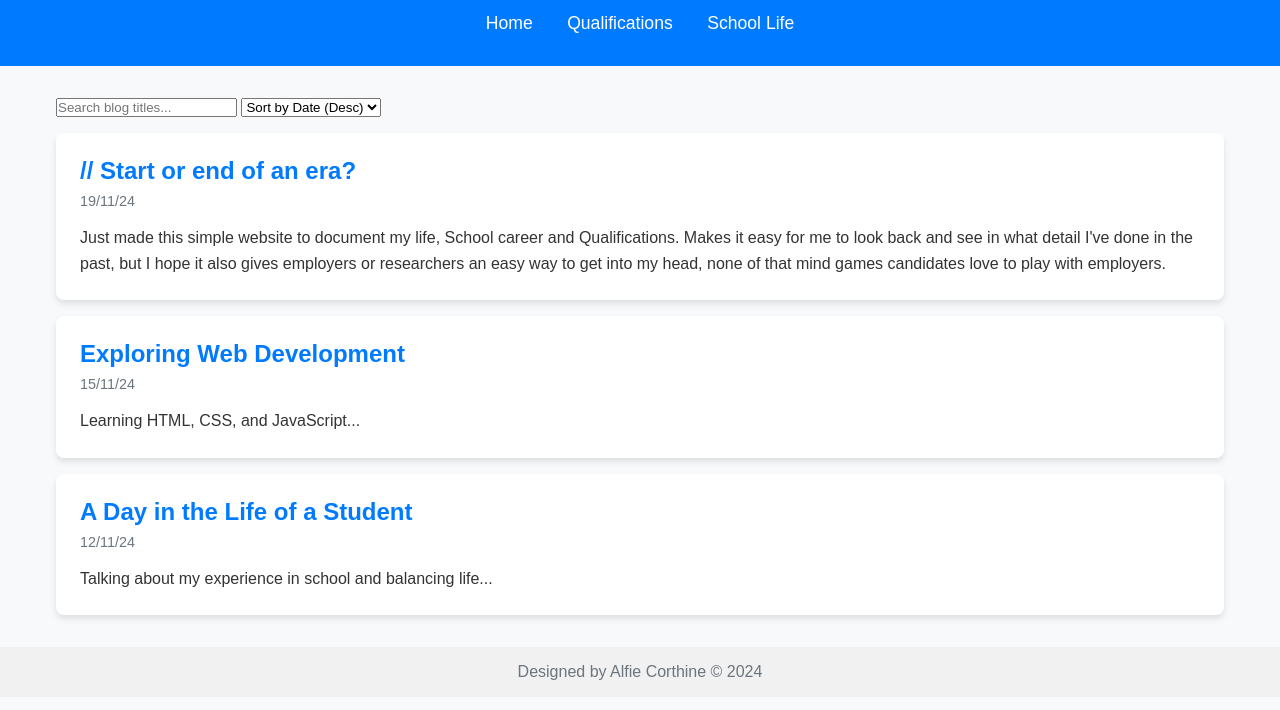
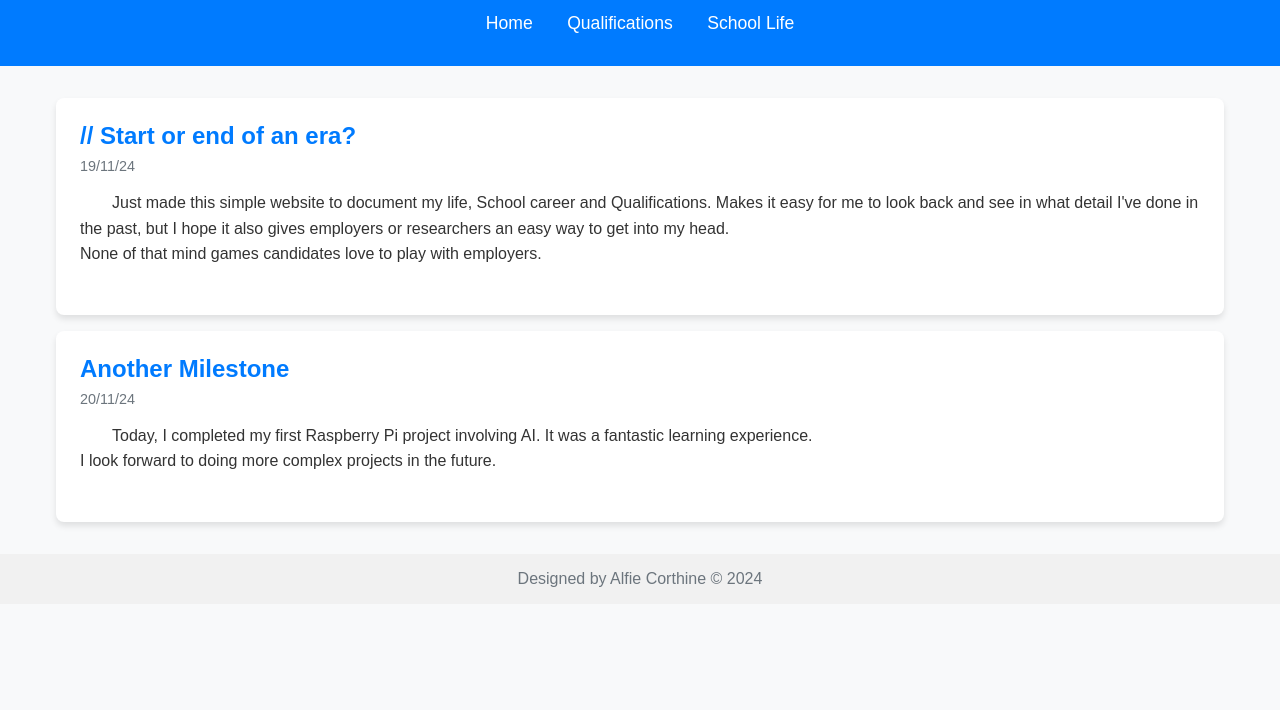
Before and after one commit to LEDMOV/Website-Portfolio, a plain HTML site: page blog.html in a window 1280 px wide. Shown: the part 90-800 px from the top of the page. Drawn offline with Linux system fonts and the light colour scheme.

Commit message:
revamped the blog system

```diff
--- a/blog.html
+++ b/blog.html
@@ -5,80 +5,7 @@
     <meta name="viewport" content="width=device-width, initial-scale=1.0">
     <title>Blog - My Achievements</title>
     <link rel="stylesheet" href="styles.css">
-    <script>
-        document.addEventListener("DOMContentLoaded", function() {
-            const postsContainer = document.getElementById("posts-container");
-            const searchInput = document.getElementById("search-input");
-            const sortSelect = document.getElementById("sort-select");
-
-            // Blog posts array
-            const posts = [
-                {
-                    title: "// Start or end of an era?",
-                    date: "19/11/24",
-                    description: "Just made this simple website to document my life, School career and Qualifications. Makes it easy for me to look back and see in what detail I've done in the past, but I hope it also gives employers or researchers an easy way to get into my head, none of that mind games candidates love to play with employers.",
-                },
-                {
-                    title: "Exploring Web Development",
-                    date: "15/11/24",
-                    description: "Learning HTML, CSS, and JavaScript...",
-                },
-                {
-                    title: "A Day in the Life of a Student",
-                    date: "12/11/24",
-                    description: "Talking about my experience in school and balancing life...",
-                }
-            ];
-
-            // Function to parse DD/MM/YY into a sortable format (YYYYMMDD as a number)
-            function parseDate(date) {
-                const [day, month, year] = date.split("/").map(Number);
-                return year * 10000 + month * 100 + day; // Combine into YYYYMMDD format
-            }
-
-            // Function to render posts
-            function renderPosts(postsToRender) {
-                postsContainer.innerHTML = '';
-                postsToRender.forEach(post => {
-                    const postElement = document.createElement("div");
-                    postElement.classList.add("achievement-card");
-                    postElement.innerHTML = `
-                        <h2 class="achievement-title">${post.title}</h2>
-                        <p class="achievement-date">${post.date}</p>
-                        <p class="achievement-description">${post.description}</p>
-                    `;
-                    postsContainer.appendChild(postElement);
-                });
-            }
-
-            // Function to search posts by title
-            function searchPosts() {
-                const searchText = searchInput.value.toLowerCase();
-                const filteredPosts = posts.filter(post => post.title.toLowerCase().includes(searchText));
-                renderPosts(filteredPosts);
-            }
-
-            // Function to sort posts by date
-            function sortPosts(order) {
-                const sortedPosts = [...posts].sort((a, b) => {
-                    const dateA = parseDate(a.date);
-                    const dateB = parseDate(b.date);
-                    return order === 'asc' ? dateA - dateB : dateB - dateA;
-                });
-                renderPosts(sortedPosts);
-            }
-
-            // Event listeners
-            searchInput.addEventListener("input", searchPosts);
-            sortSelect.addEventListener("change", function() {
-                sortPosts(sortSelect.value);
-            });
-
-            // Initial setup: Sort posts in descending order and set dropdown
-            sortPosts('desc');
-            sortSelect.value = 'desc'; // Set dropdown to Descending
-        });
-    </script>
+    <script defer src="blog.js"></script>
 </head>
 <body>
     <header>
@@ -89,23 +16,9 @@
             <a href="schoollife.html">School Life</a>
         </nav>
     </header>
-
-    <main class="container">
-        <!-- Search and Sort Section -->
-        <div class="search-sort">
-            <input type="text" id="search-input" placeholder="Search blog titles..." />
-            <select id="sort-select">
-                <option value="asc">Sort by Date (Asc)</option>
-                <option value="desc">Sort by Date (Desc)</option>
-            </select>
-        </div>
-
-        <!-- Blog Post Container -->
-        <div id="posts-container">
-            <!-- Blog posts will be injected here by JavaScript -->
-        </div>
+    <main class="container" id="blog-posts">
+        <!-- Blog posts will be dynamically injected here -->
     </main>
-
     <footer>
         <p>Designed by Alfie Corthine &copy; 2024</p>
     </footer>
--- /dev/null
+++ b/blog.js
@@ -0,0 +1,45 @@
+// Blog posts array
+const posts = [
+    {
+        title: "// Start or end of an era?",
+        date: "19/11/24",
+        description: `Just made this simple website to document my life, School career and Qualifications.
+                      Makes it easy for me to look back and see in what detail I've done in the past, but I hope it also gives employers or researchers an easy way to get into my head.<br>None of that mind games candidates love to play with employers.`,
+    },
+    {
+        title: "Another Milestone",
+        date: "20/11/24",
+        description: `Today, I completed my first Raspberry Pi project involving AI. It was a fantastic learning experience.<br>I look forward to doing more complex projects in the future.`,
+    }
+];
+
+// Function to render blog posts
+function renderBlogPosts(posts) {
+    const blogContainer = document.getElementById("blog-posts");
+    blogContainer.innerHTML = ""; // Clear existing content
+
+    posts.forEach(post => {
+        const card = document.createElement("div");
+        card.className = "achievement-card";
+
+        const title = document.createElement("h2");
+        title.className = "achievement-title";
+        title.textContent = post.title;
+
+        const date = document.createElement("p");
+        date.className = "achievement-date";
+        date.textContent = post.date;
+
+        const description = document.createElement("p");
+        description.className = "achievement-description";
+        description.innerHTML = post.description; // Use innerHTML for line breaks
+
+        card.appendChild(title);
+        card.appendChild(date);
+        card.appendChild(description);
+        blogContainer.appendChild(card);
+    });
+}
+
+// Render posts on page load
+renderBlogPosts(posts);
--- a/styles.css
+++ b/styles.css
@@ -73,6 +73,11 @@ header nav a:hover {
 .achievement-description {
     font-size: 1rem;
     line-height: 1.6;
+    margin-top: 1rem;
+
+    /* Added rules for indent and spacing */
+    text-indent: 2rem; /* Indent first line of each paragraph */
+    margin-bottom: 1.5rem; /* Add space between paragraphs */
 }
 
 .btn {
```
